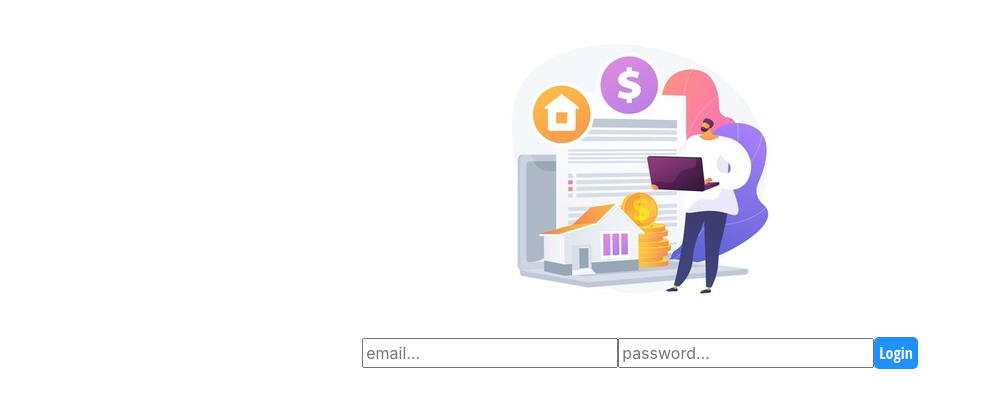
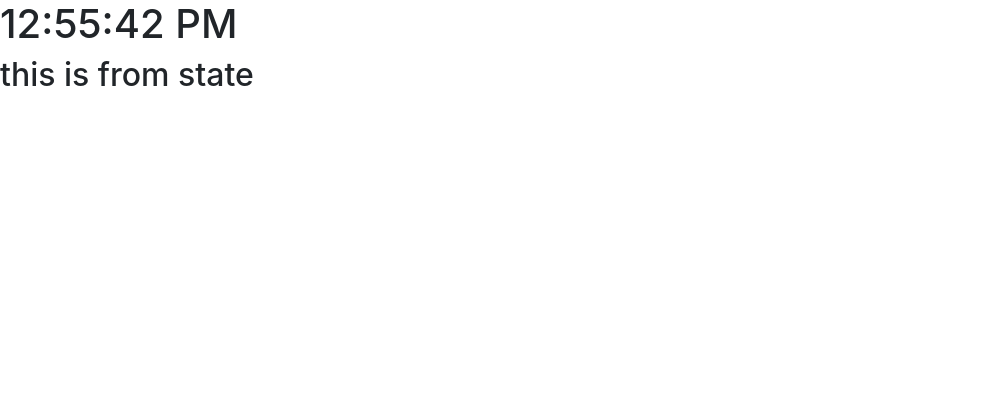
Before and after one commit to khushaliargade/react, a React (Create React App) app: page / in a window 1280 px wide. Shown: the top 408 px of the page, without its empty margins (0-981 px from the left). Built offline with nearby package versions, Linux system fonts and the light colour scheme.

Commit message:
timezone
update time  every 10 sec

```diff
--- a/src/App.js
+++ b/src/App.js
@@ -1,15 +1,30 @@
-import React from 'react';
-import { Component } from 'react/cjs/react.production.min';
-import './App.css';
-import { Routing } from './pages/componenets/routes';
-class App extends Component {
- render() {
-    return (
-      <div className="App">
-        {< Routing />}
- </div>
-      );
+import React, { Component } from "react";
+//import {Component} from 'react/cjs/react.production.min';
+class App extends Component{
+constructor(props){
+    super(props);
+     this.state ={
 
+    time: new Date().toLocaleTimeString()
+    }
   }
-};
-export default App;
+    updateClock(){
+      this.setState({
+      time: new Date().toLocaleTimeString()
+      });
+      }
+      componentDidMount() {
+        this.intervalID = setInterval(() =>
+        this.updateClock(),
+        10000
+        );}
+        render() {
+          return (
+          <div className="Time">
+               <p><h1>{this.state.time}</h1>
+               <h2>this is from state </h2>
+               </p>
+          </div>
+          );}
+  }
+  export default App;
```
